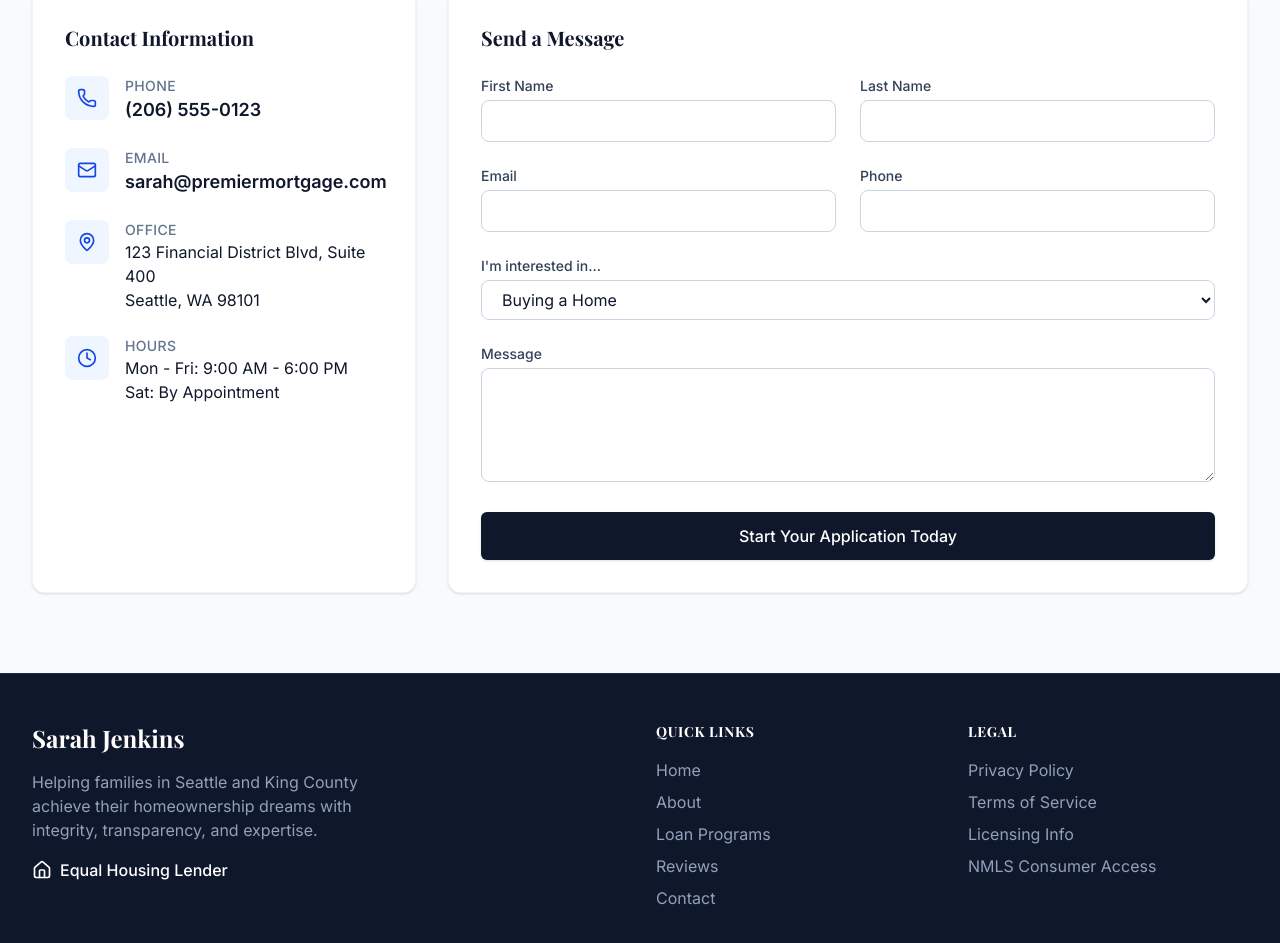
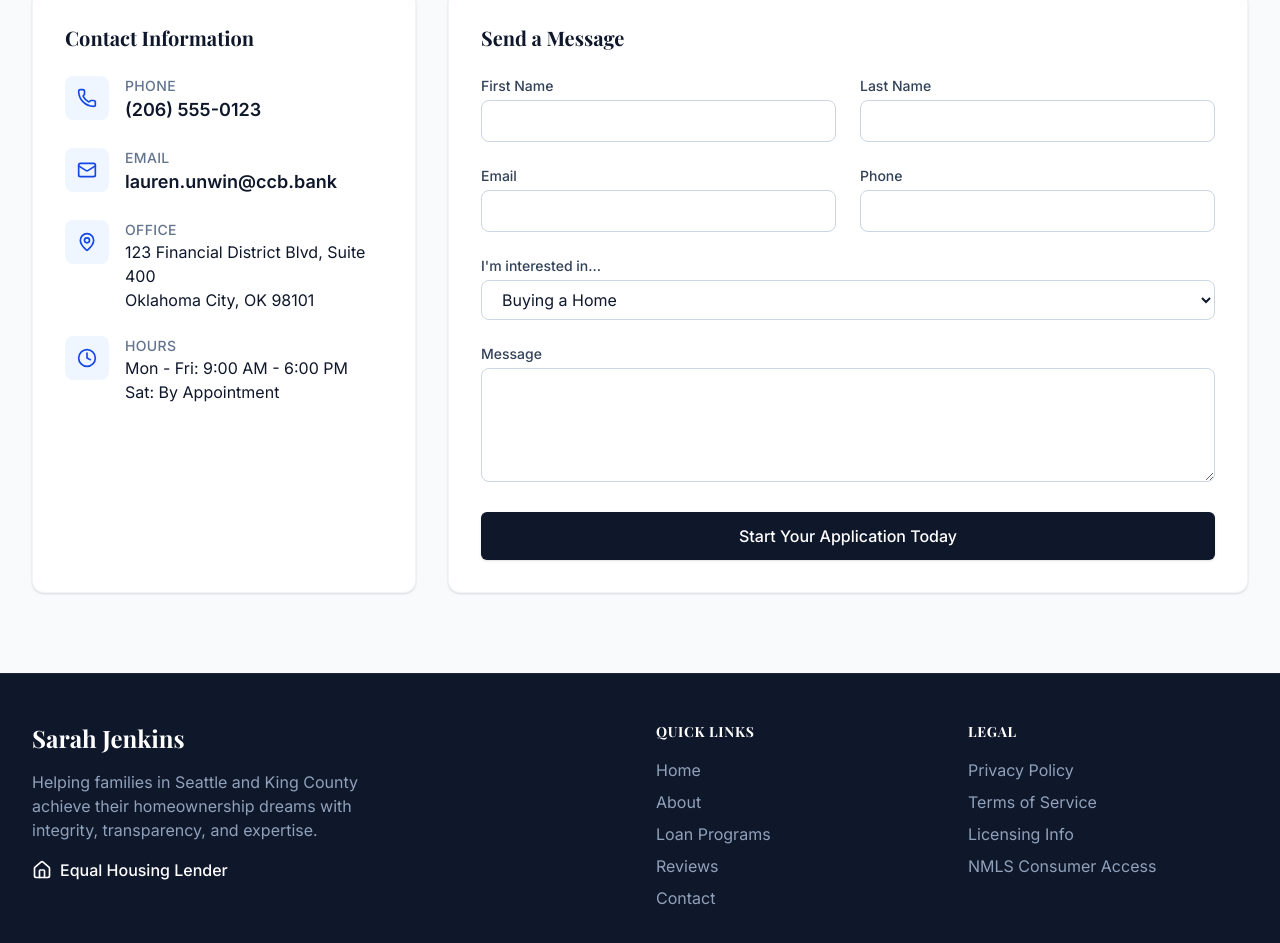
Before and after one commit to astraluxeindustries/lauren-unwin, a React (Vite) app in the folder premium-mortgage-officer/: page / in a window 1280 px wide. Shown: the part 5524-6467 px from the top of the page. Built offline with nearby package versions, Linux system fonts and the light colour scheme; a web font is replaced by a local one.

Commit message:
Update Contact.tsx

```diff
--- a/premium-mortgage-officer/src/components/Contact.tsx
+++ b/premium-mortgage-officer/src/components/Contact.tsx
@@ -38,8 +38,8 @@
                 </div>
                 <div>
                   <p className="text-sm text-slate-500 font-medium uppercase tracking-wide">Email</p>
-                  <a href="mailto:sarah@premiermortgage.com" className="text-lg font-semibold text-slate-900 hover:text-blue-700 transition-colors">
-                    sarah@premiermortgage.com
+                  <a href="mailto:lauren.unwin@ccb.bank" className="text-lg font-semibold text-slate-900 hover:text-blue-700 transition-colors">
+                    lauren.unwin@ccb.bank
                   </a>
                 </div>
               </div>
@@ -52,7 +52,7 @@
                   <p className="text-sm text-slate-500 font-medium uppercase tracking-wide">Office</p>
                   <p className="text-slate-900">
                     123 Financial District Blvd, Suite 400<br />
-                    Seattle, WA 98101
+                    Oklahoma City, OK 98101
                   </p>
                 </div>
               </div>
```
